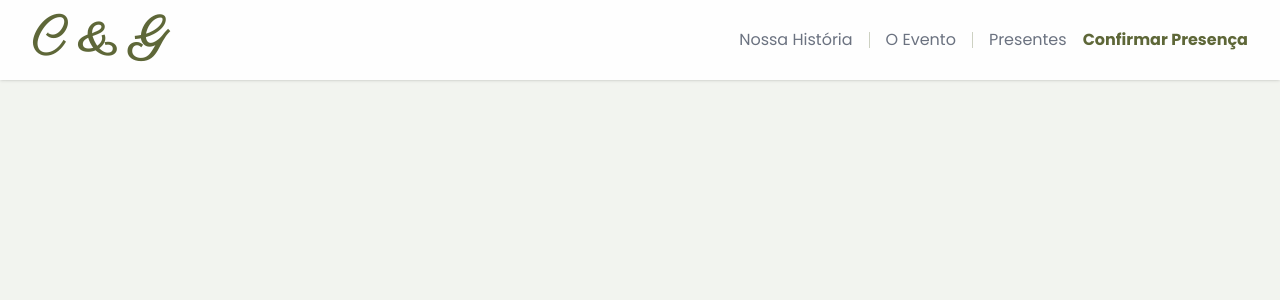
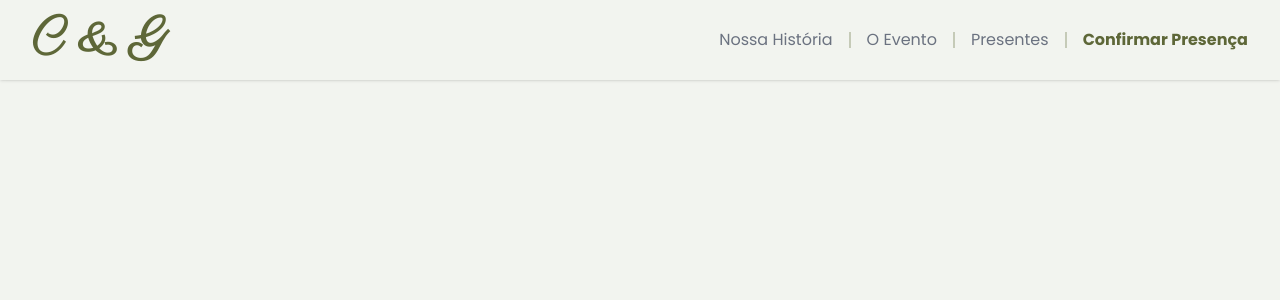
Before and after one commit to Guilherme-codr/meu_casamento, a React (Vite) app: page / in a window 1280 px wide. Shown: the top 300 px of the page. Built offline with nearby package versions, Linux system fonts and the light colour scheme; a web font is replaced by a local one.

Commit message:
fazendo mudanças sutis de cor

```diff
--- a/src/components/Header.jsx
+++ b/src/components/Header.jsx
@@ -1,6 +1,6 @@
 function Header() {
   return (
-    <header className="fixed top-0 left-0 w-full z-50 backdrop-blur-md shadow-sm bg-white/90">
+    <header className="fixed top-0 left-0 w-full z-50 backdrop-blur-md shadow-sm bg-bg-primary/90">
       {/* CONTAINER PRINCIPAL: Padding responsivo (px-4 no celular, px-8 no PC) */}
       <div className="flex items-center justify-between w-full py-4 px-4 md:px-8">
         {/* --- LOGO --- */}
@@ -21,7 +21,7 @@ function Header() {
             >
               Nossa História
             </a>
-            <div className="h-4 w-px bg-primary/30"></div>{" "}
+            <div className="h-4 w-0.5 bg-primary/30"></div>
             {/* Divisória sutil */}
             <a
               href="#evento"
@@ -29,7 +29,7 @@ function Header() {
             >
               O Evento
             </a>
-            <div className="h-4 w-px bg-primary/30"></div>
+            <div className="h-4 w-0.5 bg-primary/30"></div>
             <a
               href="#presentes"
               className="text-text-secondary font-secondary hover:text-primary transition"
@@ -37,6 +37,8 @@ function Header() {
               Presentes
             </a>
           </div>
+
+          <div className="h-4 w-0.5 bg-primary/30"></div>
 
           {/* BOTÃO CONFIRMAR (Aparece Sempre) */}
           {/* No celular ele fica sozinho. No PC ele fica ao lado do menu */}
```
